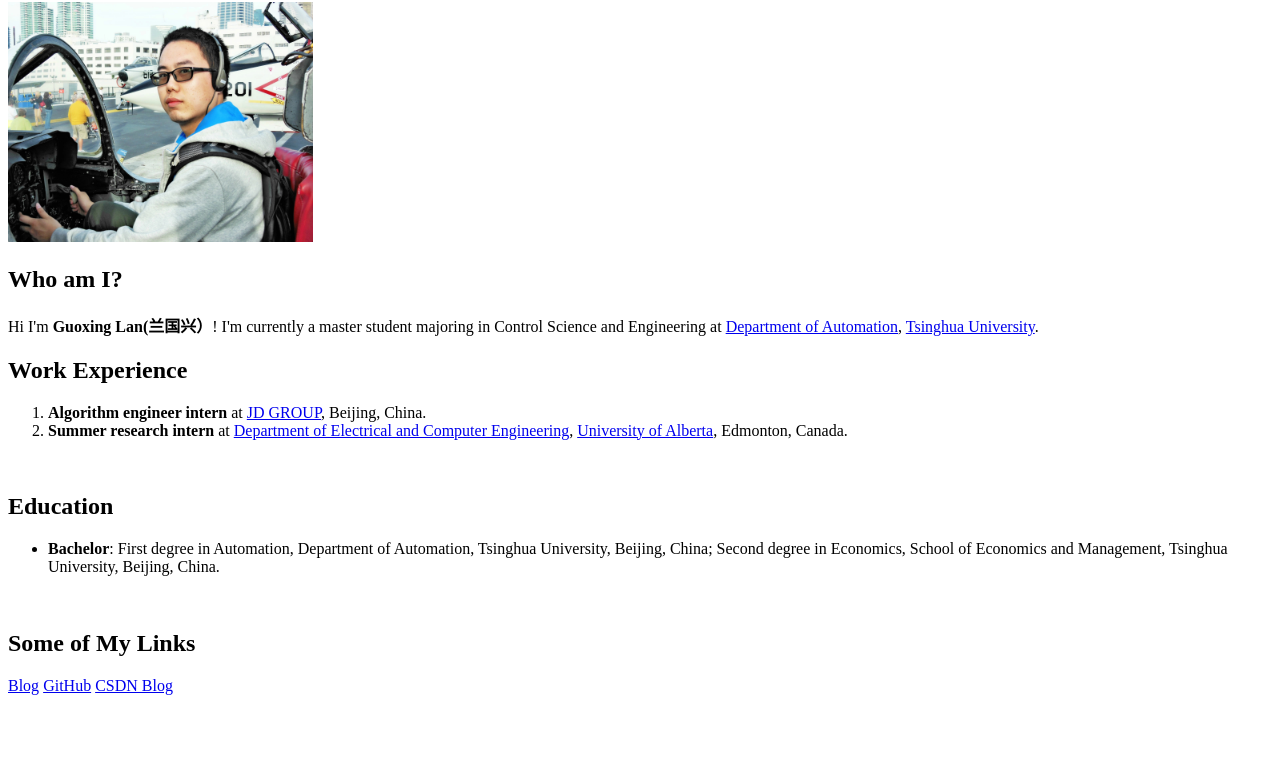
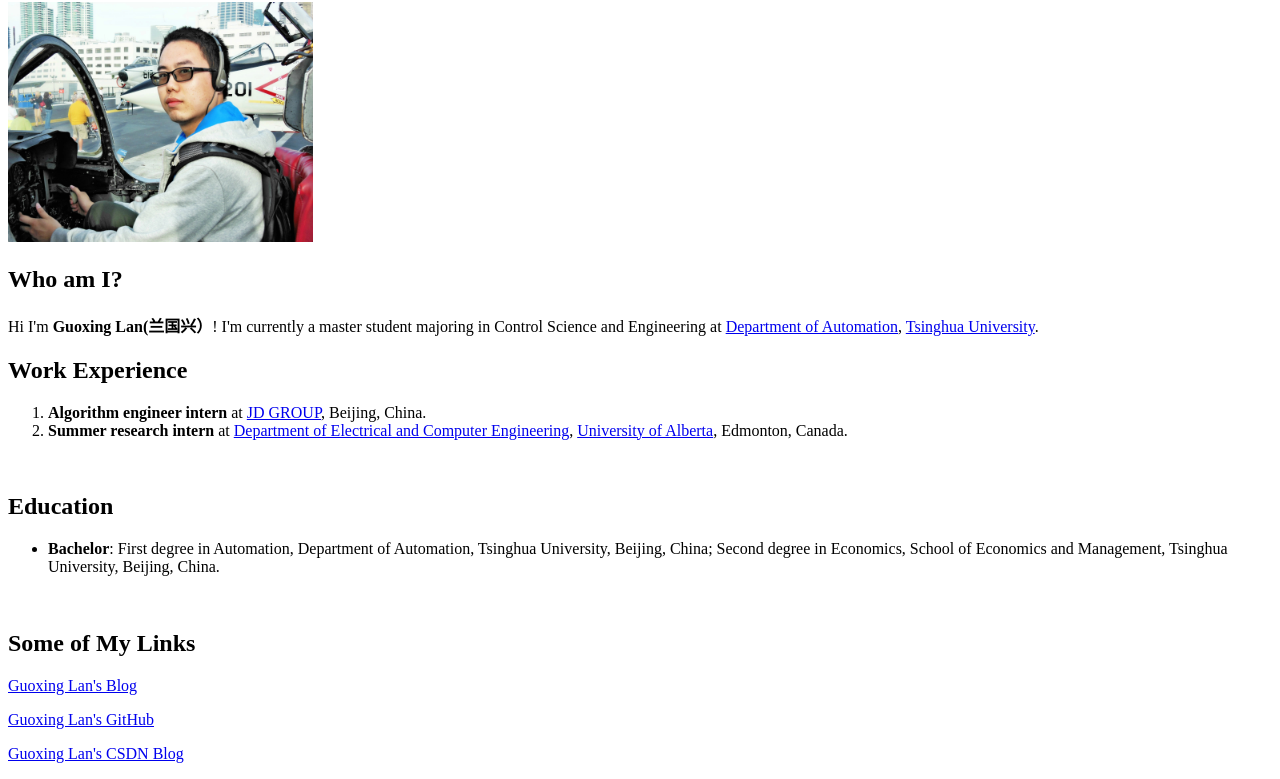
Before and after one commit to lankuohsing/lankuohsing.github.io, a plain HTML site: page index.html in a window 1280 px wide. Shown: the part 78-857 px from the top of the page. Before the commit the page ends 800 px from the top, so only its background shows below. Drawn offline with Linux system fonts and the light colour scheme.

Commit message:
change link

```diff
--- a/index.html
+++ b/index.html
@@ -23,8 +23,8 @@ Hi I'm <b>Guoxing Lan(兰国兴）</b>! I'm currently a master student majoring
 </ul>
 <br />
 <h2>Some of My Links</h2>
-<a href="blog/">Blog</a>
-<a href="https://github.com/lankuohsing">GitHub</a>
-<a href="http://blog.csdn.net/thuchina">CSDN Blog</a>
+<p><a href="blog/">Guoxing Lan's Blog</a></p>
+<p><a href="https://github.com/lankuohsing">Guoxing Lan's GitHub</a></p>
+<p><a href="http://blog.csdn.net/thuchina">Guoxing Lan's CSDN Blog</a></p>
 </body>
 </html>
```
